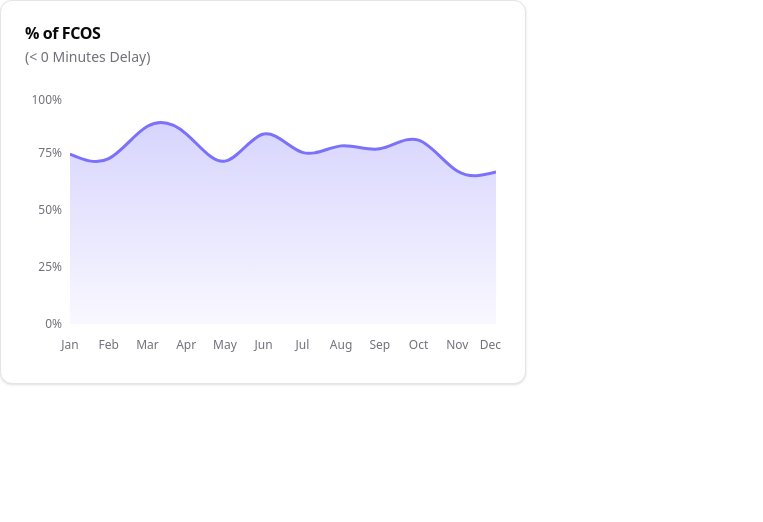
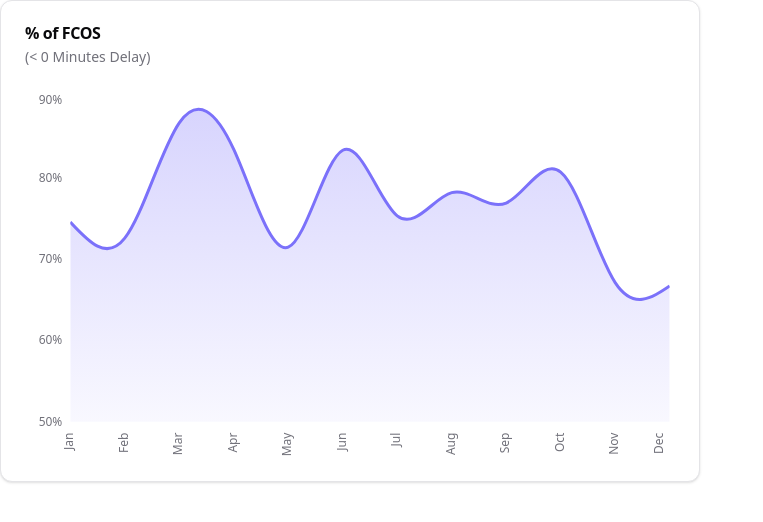
Before and after one commit to glucena-LiveData/chart-playground, a React (Vite) app: page / in a window 1280 px wide. Shown: the top 522 px of the page, without its empty margins (0-763 px from the left). Built offline with nearby package versions, Linux system fonts and the light colour scheme.

Commit message:
Refactor PercentFCOS component to improve chart configuration and styling

```diff
--- a/src/components/charts/PercentFCOS.tsx
+++ b/src/components/charts/PercentFCOS.tsx
@@ -72,16 +72,26 @@ const data: PercentFCOS[] = [
 ]
 
 export function PercentFCOS() {
+  const maxY = Math.ceil(Math.max(...data.map((d) => d.percent)) / 10) * 10
+  let minY = Math.floor(Math.min(...data.map((d) => d.percent)) / 10) * 10 - 10
+  minY = minY < 0 ? 0 : minY
+
+  const label = (value: unknown) => {
+    return `% of First Case On-Time Starts: ${Number(value).toFixed(2)}%`
+  }
+
   return (
     <AreaGraph
+      className="w-[700px]"
       title="% of FCOS"
       subtitle="(< 0 Minutes Delay)"
       data={data}
       configuration={{
+        label: label,
         x: {
-          label: "Month of Room In",
           dataKey: "caseMonth",
-          formatter: (value: unknown) => {
+          color: "#7B71FA",
+          formatter: (value) => {
             const date = new Date()
 
             date.setMonth((value as number) - 1)
@@ -90,12 +100,11 @@ export function PercentFCOS() {
           },
         },
         y: {
-          label: "% of First Case On-Time Starts",
           dataKey: "percent",
-          formatter: (value: unknown) => `${value}%`,
-          // formatter: (value: string) => `% of First Case On-Time Starts: ${value}%`,
-          // tickFormatter: (value: string) => `${value}%`,
-          // color: "#0096DD",
+          color: "#7B71FA",
+          max: maxY,
+          min: minY,
+          formatter: (value) => `${value}%`,
         },
       }}
     />
--- a/src/components/ui/area-graph.tsx
+++ b/src/components/ui/area-graph.tsx
@@ -1,5 +1,6 @@
 import { Area, AreaChart, XAxis, YAxis } from "recharts"
 
+import { cn } from "@/lib/utils"
 import {
   Card,
   CardContent,
@@ -14,18 +15,21 @@ import {
 } from "@/components/ui/chart"
 
 interface Axis<TData> {
-  label: string
   dataKey: keyof TData
   formatter: (value: unknown) => string
-  color?: string
+  color: string
 }
 
 export interface AreaGraphConfig<TData> {
+  label: (value: unknown) => string
   x: Axis<TData>
-  y: Axis<TData>
+  y: Axis<TData> & {
+    min: number
+    max: number
+  }
 }
 
-interface AreaGraphProps<TData> {
+interface AreaGraphProps<TData> extends React.HTMLAttributes<HTMLDivElement> {
   title: string
   subtitle: string
   configuration: AreaGraphConfig<TData>
@@ -37,85 +41,70 @@ export function AreaGraph<TData>({
   subtitle,
   configuration,
   data,
+  ...props
 }: AreaGraphProps<TData>) {
-  const [xAxisConfig, yAxisConfig] = Object.values(configuration)
+  const { x, y, label } = configuration
 
-  // Calculate the minimum and maximum value of data range and round up to the nearest 10
-  const maxYValue = 100
-  // Math.ceil(Math.max(...data.map((d) => d[yAxisConfig.dataKey])) / 10) * 10
-  const minValue = 0
-  // Math.floor(Math.min(...data.map((d) => d[yAxisConfig.dataKey])) / 10) * 10 -
-  // 10
-  const minYValue = minValue < 0 ? 0 : minValue
-
-  // Generate a unique gradient ID based on the yAxisConfig.color
-  const gradientId = `colorGradient-${yAxisConfig.color?.replace("#", "")}`
+  const gradientId = `colorGradient-${y.color.replace("#", "")}`
 
   return (
-    <Card className="flex flex-col">
+    <Card {...props} className={cn("flex flex-col", props.className)}>
       <CardHeader className="flex flex-col">
         <CardTitle>{title}</CardTitle>
         <CardDescription>{subtitle}</CardDescription>
       </CardHeader>
-      <CardContent className="flex grow">
-        <ChartContainer
-          config={{
-            xAxisConfig: configuration.x,
-            yAxisConfig: configuration.y,
-          }}
-        >
+      <CardContent>
+        <ChartContainer config={{ x, y }}>
           <AreaChart accessibilityLayer data={data}>
             <defs>
               <linearGradient id={gradientId} x1="0" y1="0" x2="0" y2="1">
-                <stop
-                  offset="0%"
-                  stopColor={yAxisConfig.color ? yAxisConfig.color : "#7B71FA"}
-                  stopOpacity={0.3}
-                />
-                <stop
-                  offset="100%"
-                  stopColor={yAxisConfig.color ? yAxisConfig.color : "#7B71FA"}
-                  stopOpacity={0.05}
-                />
+                <stop offset="0%" stopColor={y.color} stopOpacity={0.3} />
+                <stop offset="100%" stopColor={y.color} stopOpacity={0.05} />
               </linearGradient>
             </defs>
             <XAxis
-              dataKey={xAxisConfig.dataKey.toString()}
+              dataKey={x.dataKey.toString()}
               tickLine={false}
               tickMargin={10}
               axisLine={false}
-              tickFormatter={
-                xAxisConfig.formatter ? xAxisConfig.formatter : (value) => value
-              }
-              // tick={<RotatedAxisTick />}
+              tickFormatter={x.formatter}
+              tick={({ x, y, payload, tickFormatter }) => (
+                <g transform={`translate(${x},${y})`}>
+                  <text
+                    x={5}
+                    y={0}
+                    dy={3}
+                    textAnchor="end"
+                    transform="rotate(-90)"
+                  >
+                    {tickFormatter(payload.value)}
+                  </text>
+                </g>
+              )}
             />
             <ChartTooltip
               content={
                 <ChartTooltipContent
                   hideIndicator={true}
                   hideLabel={false}
-                  labelKey={yAxisConfig.dataKey.toString()}
+                  labelKey={y.dataKey.toString()}
                 />
               }
-              formatter={
-                yAxisConfig.formatter ? yAxisConfig.formatter : (value) => value
-              }
+              formatter={label}
             />
             <YAxis
               type="number"
               tickLine={false}
               axisLine={false}
-              tickFormatter={
-                yAxisConfig.formatter ? yAxisConfig.formatter : (value) => value
-              }
-              domain={[minYValue, maxYValue]}
+              tickFormatter={y.formatter}
+              domain={[y.min, y.max]}
               width={40}
             />
             <Area
-              dataKey={yAxisConfig.dataKey.toString()}
-              label={yAxisConfig.label}
+              dataKey={y.dataKey.toString()}
+              label={"y.label"}
               type="natural"
-              stroke={yAxisConfig.color ? yAxisConfig.color : "#7B71FA"}
+              stroke={y.color}
               strokeWidth={3}
               fill={`url(#${gradientId})`}
               fillOpacity={1}
@@ -127,19 +116,3 @@ export function AreaGraph<TData>({
     </Card>
   )
 }
-
-// const RotatedAxisTick = (props: {
-//   x: number
-//   y: number
-//   payload: { value: string }
-//   tickFormatter: (value: string) => string
-// }) => {
-//   const { x, y, payload, tickFormatter } = props
-//   return (
-//     <g transform={`translate(${x},${y})`}>
-//       <Text x={3} y={0} dy={3} textAnchor="end" transform="rotate(-90)">
-//         {tickFormatter(payload.value)}
-//       </Text>
-//     </g>
-//   )
-// }
--- a/src/main.tsx
+++ b/src/main.tsx
@@ -13,7 +13,7 @@ import "./index.css"
 createRoot(document.getElementById("root")!).render(
   <StrictMode>
     <div>
-      <div className="flex flex-row gap-6 h-96">
+      <div className="flex flex-row gap-6">
         <PercentFCOS />
         {/* <LateStartCaseCounts />
       <HoursLostLateStarts /> */}
```
